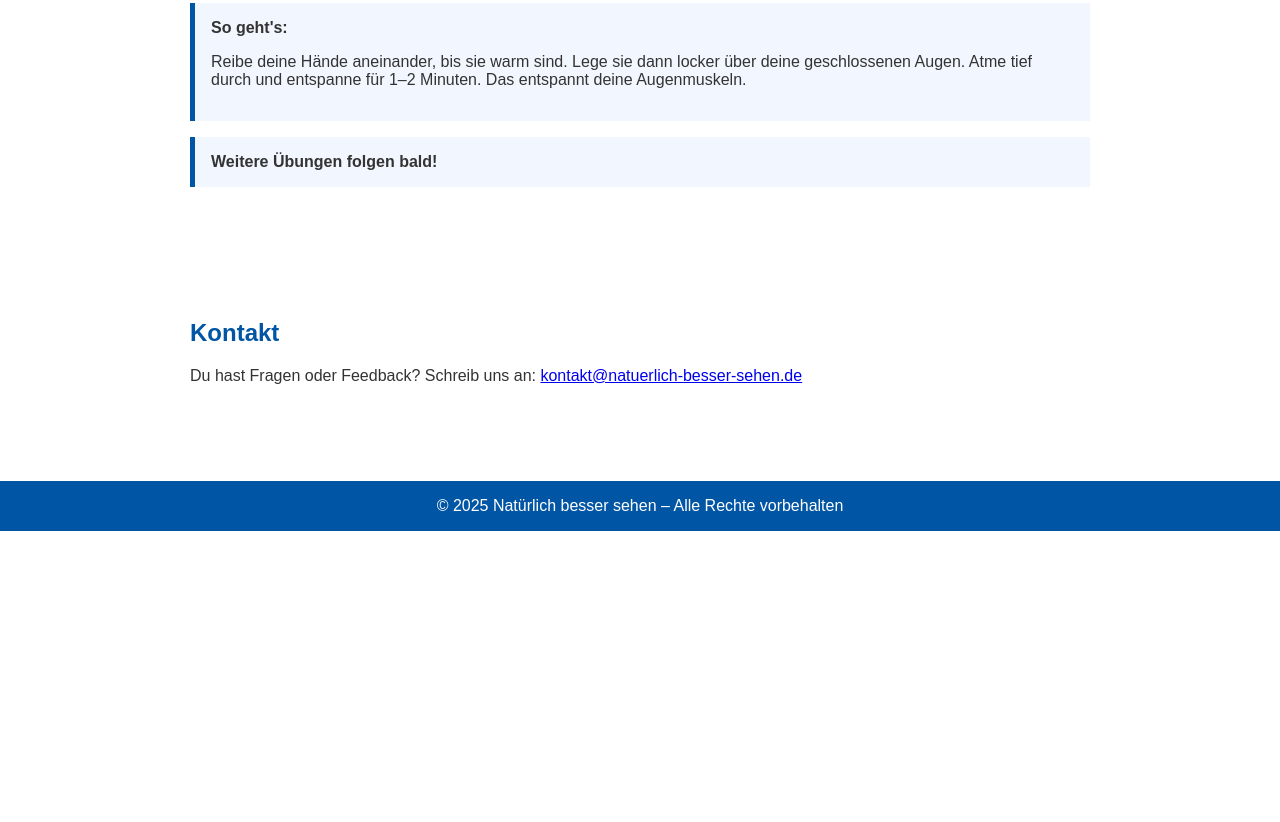
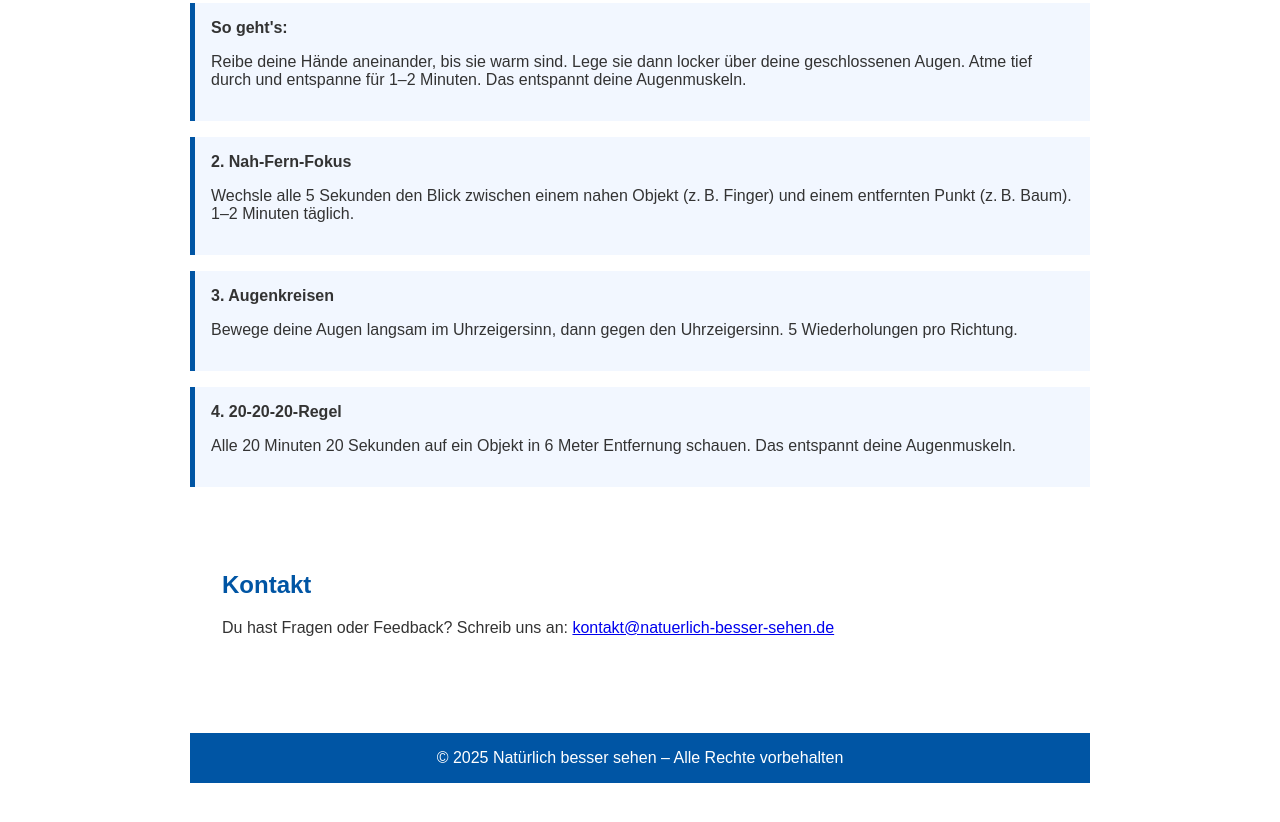
Before and after one commit to Kjuser740/natuerlich-besser-sehen, a plain HTML site: page index.html in a window 1280 px wide. Shown: the part 690-1512 px from the top of the page. Before the commit the page ends 1221 px from the top, so only its background shows below. Drawn offline with Linux system fonts and the light colour scheme.

Commit message:
Update index.html

```diff
--- a/index.html
+++ b/index.html
@@ -109,9 +109,20 @@
     </div>
 
     <div class="exercise">
-      <strong>Weitere Übungen folgen bald!</strong>
-    </div>
-  </section>
+  <strong>2. Nah-Fern-Fokus</strong>
+  <p>Wechsle alle 5 Sekunden den Blick zwischen einem nahen Objekt (z. B. Finger) und einem entfernten Punkt (z. B. Baum). 1–2 Minuten täglich.</p>
+</div>
+
+<div class="exercise">
+  <strong>3. Augenkreisen</strong>
+  <p>Bewege deine Augen langsam im Uhrzeigersinn, dann gegen den Uhrzeigersinn. 5 Wiederholungen pro Richtung.</p>
+</div>
+
+<div class="exercise">
+  <strong>4. 20-20-20-Regel</strong>
+  <p>Alle 20 Minuten 20 Sekunden auf ein Objekt in 6 Meter Entfernung schauen. Das entspannt deine Augenmuskeln.</p>
+</div>
+
 
   <section class="section" id="kontakt">
     <h2>Kontakt</h2>
```
